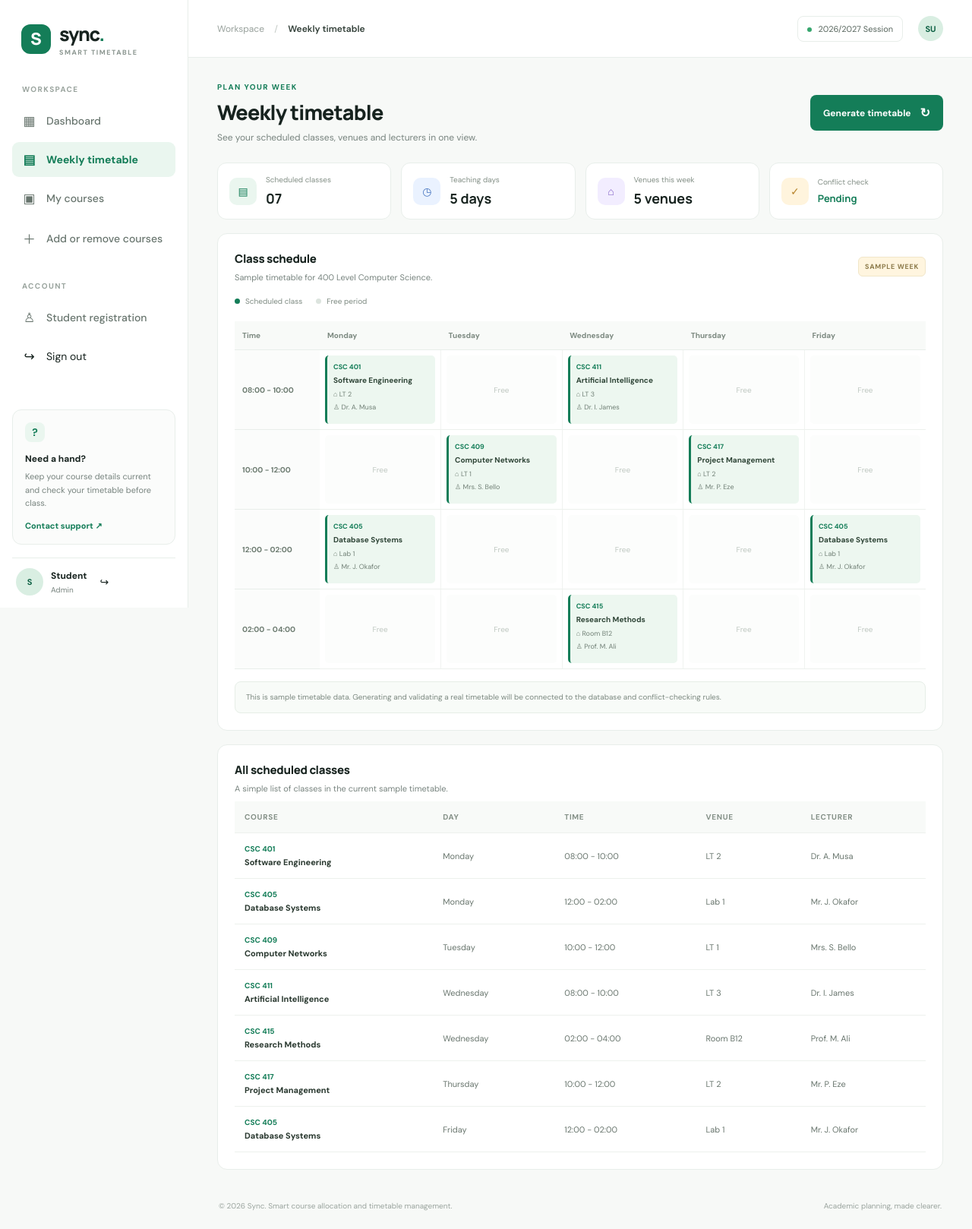
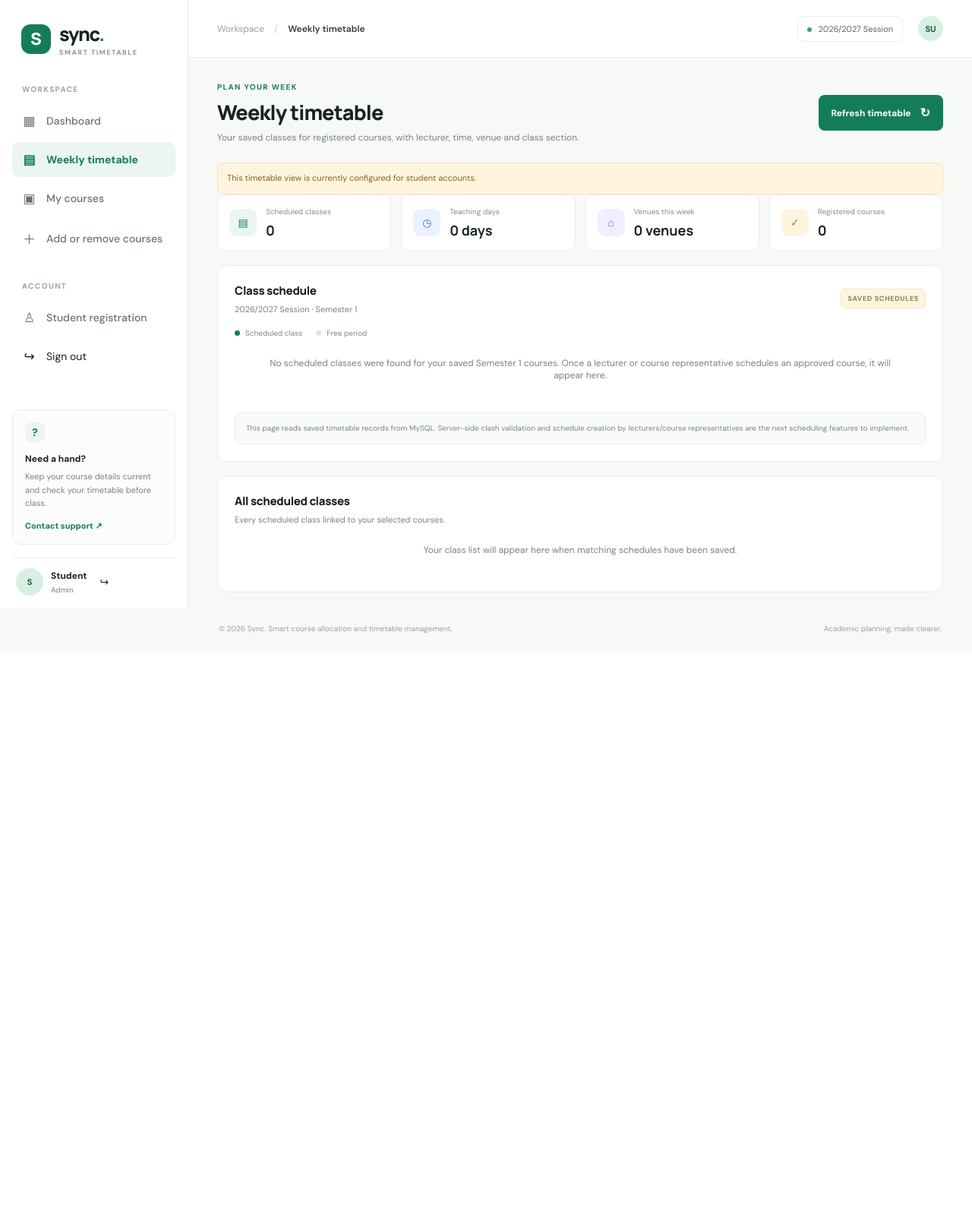
Before and after one commit to mediikon-tech/SYNC---project, a PHP site: page /timetable.php in a window 1280 px wide. Shown: the whole page at 76% size. After the commit the page ends 834 px from the top, so only its background shows below. Run offline with PHP 8.4, Linux system fonts and the light colour scheme; the visitor is signed in with stand-in values (Sample User, id 1).

Commit message:
Connect weekly timetable to saved database schedules

```diff
--- a/timetable.php
+++ b/timetable.php
@@ -1,33 +1,133 @@
 <?php
+declare(strict_types=1);
+
+require_once __DIR__ . '/includes/auth.php';
+require_once __DIR__ . '/includes/helpers.php';
+require_login();
+
+$currentUser = current_user();
 $pageTitle = 'Weekly timetable';
 $activePage = 'timetable';
-$days = ['Monday','Tuesday','Wednesday','Thursday','Friday'];
-$slots = ['08:00 - 10:00','10:00 - 12:00','12:00 - 02:00','02:00 - 04:00'];
-$classes = [
- 'Monday'=>[0=>['CSC 401','Software Engineering','LT 2','Dr. A. Musa'],2=>['CSC 405','Database Systems','Lab 1','Mr. J. Okafor']],
- 'Tuesday'=>[1=>['CSC 409','Computer Networks','LT 1','Mrs. S. Bello']],
- 'Wednesday'=>[0=>['CSC 411','Artificial Intelligence','LT 3','Dr. I. James'],3=>['CSC 415','Research Methods','Room B12','Prof. M. Ali']],
- 'Thursday'=>[1=>['CSC 417','Project Management','LT 2','Mr. P. Eze']],
- 'Friday'=>[2=>['CSC 405','Database Systems','Lab 1','Mr. J. Okafor']],
+$academicSession = '2026/2027';
+$semester = 1;
+$days = ['Monday', 'Tuesday', 'Wednesday', 'Thursday', 'Friday'];
+$slots = [
+    ['label' => '08:00 - 10:00', 'start' => 8],
+    ['label' => '10:00 - 12:00', 'start' => 10],
+    ['label' => '12:00 - 14:00', 'start' => 12],
+    ['label' => '14:00 - 16:00', 'start' => 14],
 ];
-include 'includes/header.php';
+$classes = [];
+$allClasses = [];
+$venues = [];
+$teachingDays = [];
+$registeredCourseCount = 0;
+$error = '';
+
+foreach ($days as $day) {
+    $classes[$day] = [[], [], [], []];
+}
+
+require_once __DIR__ . '/config/database.php';
+
+if (($currentUser['role'] ?? '') === 'student') {
+    $countQuery = $pdo->prepare(
+        'SELECT COUNT(DISTINCT course_id) FROM student_courses
+         WHERE student_id = ? AND academic_session = ? AND semester = ?'
+    );
+    $countQuery->execute([(int) $currentUser['id'], $academicSession, $semester]);
+    $registeredCourseCount = (int) $countQuery->fetchColumn();
+
+    $scheduleQuery = $pdo->prepare(
+        'SELECT s.id, c.course_code, c.title AS course_title,
+                lecturer.full_name AS lecturer_name,
+                s.day_of_week, s.start_time, s.end_time, s.venue,
+                s.class_section, s.status
+         FROM student_courses sc
+         JOIN class_schedules s
+           ON s.course_id = sc.course_id
+          AND s.academic_session = sc.academic_session
+          AND s.semester = sc.semester
+         JOIN courses c ON c.id = s.course_id
+         JOIN users lecturer ON lecturer.id = s.lecturer_id
+         WHERE sc.student_id = :student_id
+           AND sc.academic_session = :academic_session
+           AND sc.semester = :semester
+           AND s.status = \'scheduled\'
+         ORDER BY FIELD(s.day_of_week, \'Monday\', \'Tuesday\', \'Wednesday\', \'Thursday\', \'Friday\', \'Saturday\', \'Sunday\'),
+                  s.start_time, c.course_code'
+    );
+    $scheduleQuery->execute([
+        'student_id' => (int) $currentUser['id'],
+        'academic_session' => $academicSession,
+        'semester' => $semester,
+    ]);
+    $allClasses = $scheduleQuery->fetchAll();
+
+    foreach ($allClasses as $class) {
+        $day = (string) $class['day_of_week'];
+        $venues[(string) $class['venue']] = true;
+        $teachingDays[$day] = true;
+        if (isset($classes[$day])) {
+            $startHour = (int) substr((string) $class['start_time'], 0, 2);
+            $slotIndex = (int) floor(($startHour - 8) / 2);
+            if ($slotIndex >= 0 && $slotIndex < count($slots)) {
+                $classes[$day][$slotIndex][] = $class;
+            }
+        }
+    }
+} else {
+    $error = 'This timetable view is currently configured for student accounts.';
+}
+
+function sync_time_label(string $time): string
+{
+    return date('g:i A', strtotime($time));
+}
+
+include __DIR__ . '/includes/header.php';
 ?>
-<div class="welcome-row"><div><p class="eyebrow">PLAN YOUR WEEK</p><h1>Weekly timetable</h1><p class="muted">See your scheduled classes, venues and lecturers in one view.</p></div><button class="primary-button timetable-action" id="generateTimetable" type="button">Generate timetable <span>↻</span></button></div>
+<div class="welcome-row">
+  <div><p class="eyebrow">PLAN YOUR WEEK</p><h1>Weekly timetable</h1><p class="muted">Your saved classes for registered courses, with lecturer, time, venue and class section.</p></div>
+  <form method="get" action="timetable.php"><button class="primary-button timetable-action" type="submit">Refresh timetable <span>↻</span></button></form>
+</div>
+
+<?php if ($error !== ''): ?><p class="form-feedback" role="alert"><?= e($error) ?></p><?php endif; ?>
+
 <div class="timetable-summary">
-  <div class="summary-item"><span class="summary-icon green-icon">▤</span><div><small>Scheduled classes</small><strong>07</strong></div></div>
-  <div class="summary-item"><span class="summary-icon blue-icon">◷</span><div><small>Teaching days</small><strong>5 days</strong></div></div>
-  <div class="summary-item"><span class="summary-icon purple-icon">⌂</span><div><small>Venues this week</small><strong>5 venues</strong></div></div>
-  <div class="summary-item"><span class="summary-icon amber-icon">✓</span><div><small>Conflict check</small><strong class="status-number">Pending</strong></div></div>
+  <div class="summary-item"><span class="summary-icon green-icon">▤</span><div><small>Scheduled classes</small><strong><?= count($allClasses) ?></strong></div></div>
+  <div class="summary-item"><span class="summary-icon blue-icon">◷</span><div><small>Teaching days</small><strong><?= count($teachingDays) ?> days</strong></div></div>
+  <div class="summary-item"><span class="summary-icon purple-icon">⌂</span><div><small>Venues this week</small><strong><?= count($venues) ?> venues</strong></div></div>
+  <div class="summary-item"><span class="summary-icon amber-icon">✓</span><div><small>Registered courses</small><strong><?= $registeredCourseCount ?></strong></div></div>
 </div>
+
 <section class="panel weekly-panel" id="weekly-view">
-  <div class="panel-heading"><div><h2>Class schedule</h2><p class="muted">Sample timetable for 400 Level Computer Science.</p></div><span class="demo-pill">SAMPLE WEEK</span></div>
+  <div class="panel-heading"><div><h2>Class schedule</h2><p class="muted">2026/2027 Session · Semester 1</p></div><span class="demo-pill">SAVED SCHEDULES</span></div>
   <div class="timetable-legend"><span><i class="legend-dot"></i> Scheduled class</span><span><i class="legend-dot legend-empty"></i> Free period</span></div>
-  <div class="table-scroll"><table class="week-table"><thead><tr><th>Time</th><?php foreach ($days as $day): ?><th><?= htmlspecialchars($day) ?></th><?php endforeach; ?></tr></thead><tbody>
-  <?php foreach ($slots as $slotIndex => $slot): ?><tr><th class="time-cell"><?= htmlspecialchars($slot) ?></th><?php foreach ($days as $day): $class = $classes[$day][$slotIndex] ?? null; ?><td><?php if ($class): ?><div class="week-class"><span><?= htmlspecialchars($class[0]) ?></span><strong><?= htmlspecialchars($class[1]) ?></strong><small>⌂ <?= htmlspecialchars($class[2]) ?></small><small>♙ <?= htmlspecialchars($class[3]) ?></small></div><?php else: ?><div class="free-cell">Free</div><?php endif; ?></td><?php endforeach; ?></tr><?php endforeach; ?>
-  </tbody></table></div>
-  <div class="timetable-note" id="timetableMessage" role="status">This is sample timetable data. Generating and validating a real timetable will be connected to the database and conflict-checking rules.</div>
+  <?php if ($allClasses === []): ?>
+    <div class="empty-state course-empty">No scheduled classes were found for your saved Semester 1 courses. Once a lecturer or course representative schedules an approved course, it will appear here.</div>
+  <?php else: ?>
+    <div class="table-scroll"><table class="week-table"><thead><tr><th>Time</th><?php foreach ($days as $day): ?><th><?= e($day) ?></th><?php endforeach; ?></tr></thead><tbody>
+      <?php foreach ($slots as $slotIndex => $slot): ?><tr><th class="time-cell"><?= e($slot['label']) ?></th><?php foreach ($days as $day): ?><td>
+        <?php if ($classes[$day][$slotIndex] !== []): ?>
+          <?php foreach ($classes[$day][$slotIndex] as $class): ?>
+            <div class="week-class"><span><?= e($class['course_code']) ?></span><strong><?= e($class['course_title']) ?></strong><small>◷ <?= e(sync_time_label((string) $class['start_time'])) ?>–<?= e(sync_time_label((string) $class['end_time'])) ?></small><small>⌂ <?= e($class['venue']) ?></small><small>♙ <?= e($class['lecturer_name']) ?></small><small>Section: <?= e($class['class_section']) ?></small></div>
+          <?php endforeach; ?>
+        <?php else: ?><div class="free-cell">Free</div><?php endif; ?>
+      </td><?php endforeach; ?></tr><?php endforeach; ?>
+    </tbody></table></div>
+  <?php endif; ?>
+  <div class="timetable-note" id="timetableMessage">This page reads saved timetable records from MySQL. Server-side clash validation and schedule creation by lecturers/course representatives are the next scheduling features to implement.</div>
 </section>
-<section class="panel class-list-panel"><div class="panel-heading"><div><h2>All scheduled classes</h2><p class="muted">A simple list of classes in the current sample timetable.</p></div></div><div class="table-scroll"><table class="data-table"><thead><tr><th>Course</th><th>Day</th><th>Time</th><th>Venue</th><th>Lecturer</th></tr></thead><tbody>
-<?php foreach ($days as $day): foreach ($classes[$day] as $slotIndex => $class): ?><tr><td><div class="table-course-code"><?= htmlspecialchars($class[0]) ?></div><strong><?= htmlspecialchars($class[1]) ?></strong></td><td><?= htmlspecialchars($day) ?></td><td><?= htmlspecialchars($slots[$slotIndex]) ?></td><td><?= htmlspecialchars($class[2]) ?></td><td><?= htmlspecialchars($class[3]) ?></td></tr><?php endforeach; endforeach; ?>
-</tbody></table></div></section>
-<?php include 'includes/footer.php'; ?>
+
+<section class="panel class-list-panel">
+  <div class="panel-heading"><div><h2>All scheduled classes</h2><p class="muted">Every scheduled class linked to your selected courses.</p></div></div>
+  <?php if ($allClasses === []): ?>
+    <div class="empty-state course-empty">Your class list will appear here when matching schedules have been saved.</div>
+  <?php else: ?>
+    <div class="table-scroll"><table class="data-table"><thead><tr><th>Course</th><th>Day</th><th>Time</th><th>Venue</th><th>Lecturer</th><th>Section</th></tr></thead><tbody>
+      <?php foreach ($allClasses as $class): ?><tr><td><div class="table-course-code"><?= e($class['course_code']) ?></div><strong><?= e($class['course_title']) ?></strong></td><td><?= e($class['day_of_week']) ?></td><td><?= e(sync_time_label((string) $class['start_time'])) ?> – <?= e(sync_time_label((string) $class['end_time'])) ?></td><td><?= e($class['venue']) ?></td><td><?= e($class['lecturer_name']) ?></td><td><?= e($class['class_section']) ?></td></tr><?php endforeach; ?>
+    </tbody></table></div>
+  <?php endif; ?>
+</section>
+<?php include __DIR__ . '/includes/footer.php'; ?>
```
